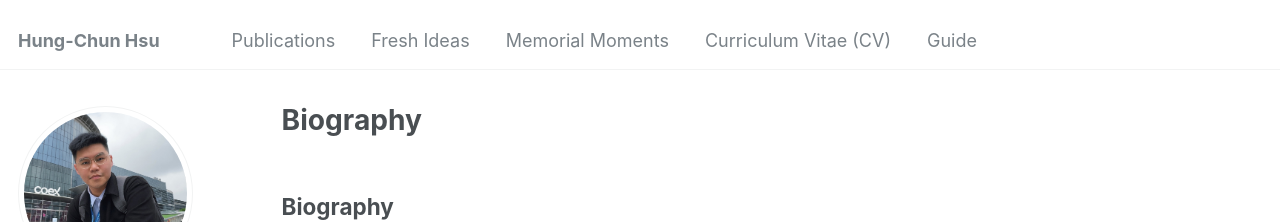
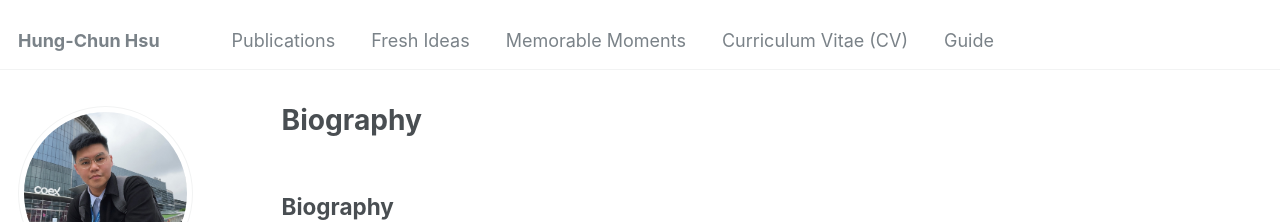
Before and after one commit to lucas-hc-hsu/lucas-hc-hsu.github.io, a Jekyll site: the page built from _pages/about.md, in a window 1280 px wide. Shown: the top 222 px of the page. Built offline with Jekyll 4.4.1, drawn with Linux system fonts in a browser that asks for light colours; some web fonts are replaced; our own code applies the rules of GitHub Pages for plain Markdown files.

Commit message:
update navigation.html

```diff
--- a/_data/navigation.yml
+++ b/_data/navigation.yml
@@ -20,8 +20,8 @@ main:
   - title: "Fresh Ideas"
     url: /year-archive/
 
-  - title: "Memorial Moments"
-    url: /memorial-moments/
+  - title: "Memorable Moments"
+    url: /memorable-moments/
 
   - title: "Curriculum Vitae (CV)"
     url: /cv/
```
